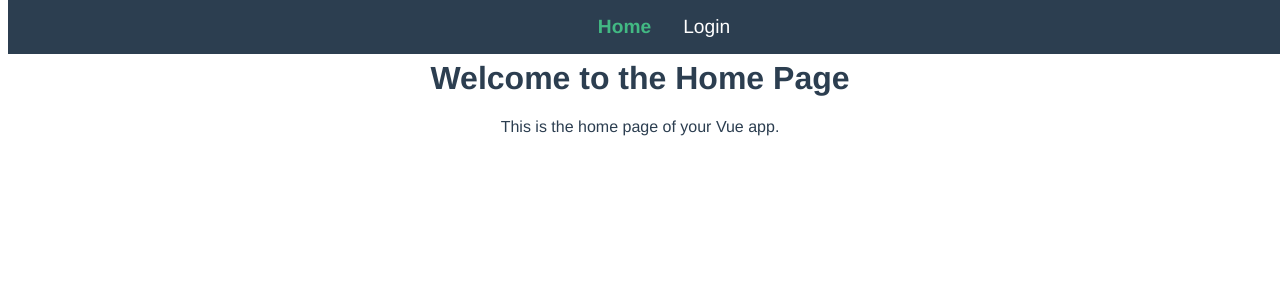
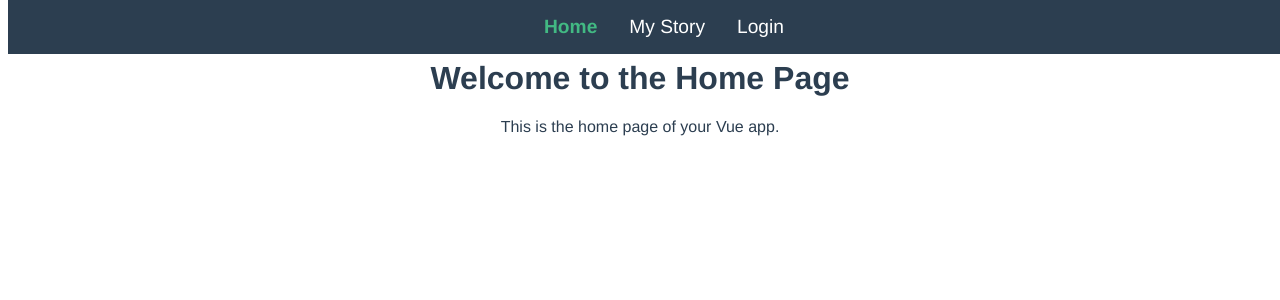
Before and after one commit to donnadonna123/amplify-vue-template2, a Vue app: page / in a window 1280 px wide. Shown: the top 300 px of the page. Built offline with nearby package versions, Linux system fonts and the light colour scheme; no server answers; what aws-amplify would draw is missing.

Commit message:
add navigation of My Story to userhome

```diff
--- a/src/components/Navbar.vue
+++ b/src/components/Navbar.vue
@@ -4,6 +4,9 @@
     <ul>
       <li>
         <router-link to="/">Home</router-link>
+      </li>
+      <li>
+        <router-link to="/userhome">My Story</router-link>
       </li>
       <li>
         <router-link to="/login">Login</router-link>
```
